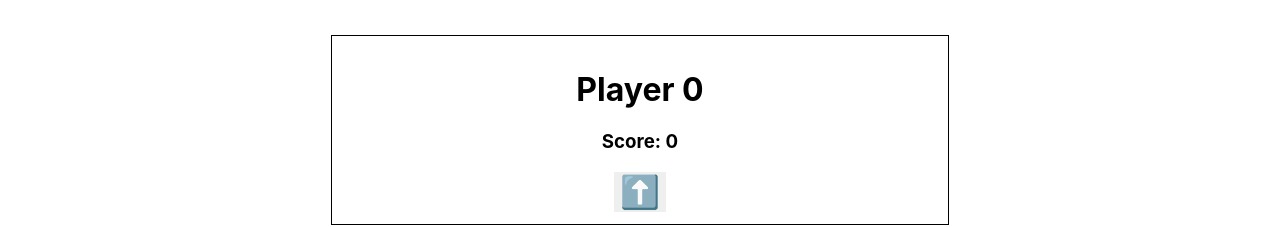
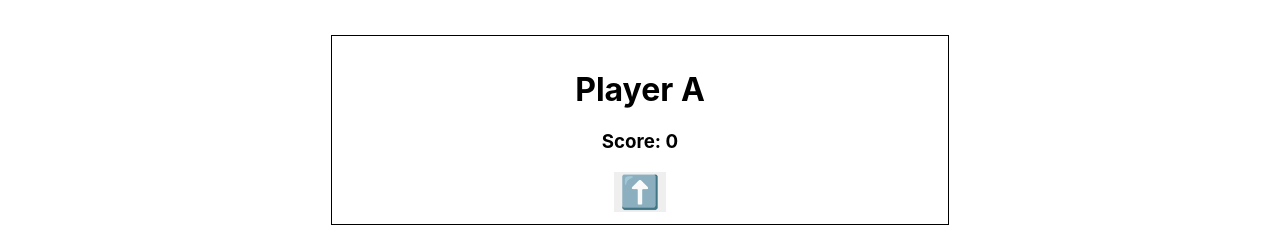
Before and after one commit to jolson615/scoreboard, a React (Create React App) app: page / in a window 1280 px wide. Shown: the part 301-528 px from the top of the page. Built offline with nearby package versions, Linux system fonts and the light colour scheme.

Commit message:
Update player.js

```diff
--- a/src/components/player.js
+++ b/src/components/player.js
@@ -5,7 +5,7 @@ const Player = (props) => {
 
   return (
     <div className="Player">
-      <h1>Player {props.id}</h1>
+      <h1>Player {props.name}</h1>
       <h3>Score: {props.score}</h3>
       <div>
         <button onClick={()=>props.clickHandler()}>
```
